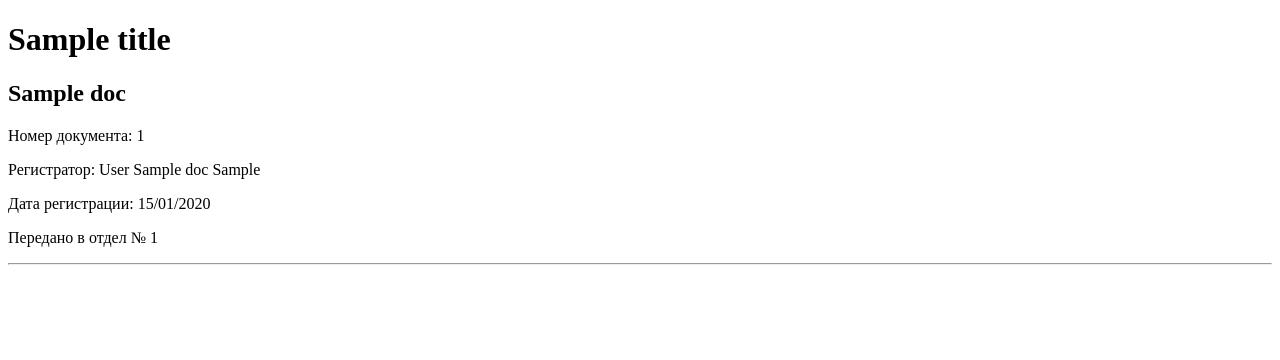
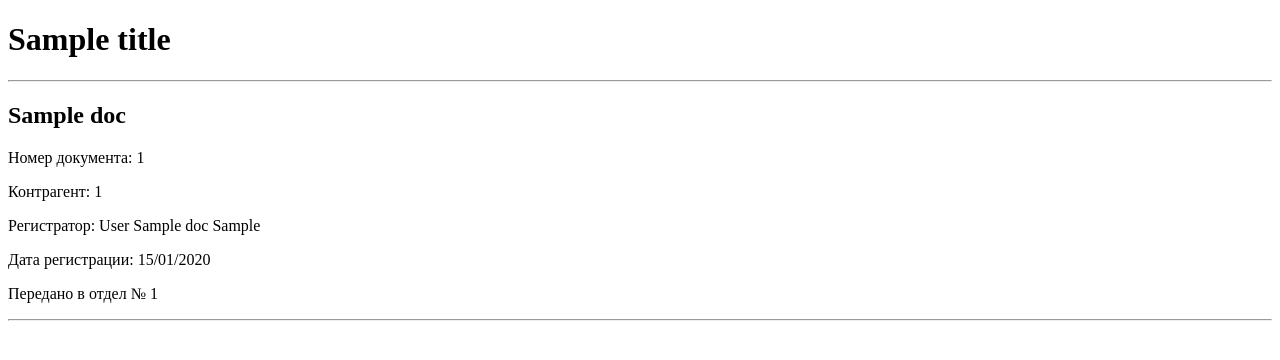
Before and after one commit to Chesh1re1/EDMS, a Django app: template edms/templates/edms/doc.html in a window 1280 px wide. Shown: the top 360 px of the page. Run offline with Django 3.2, Linux system fonts and the light colour scheme; tables that the repository leaves empty hold one stand-in row (values such as "Sample post"); the template is opened without the code that fills it: values that come from a table or form of the project are taken from there, most other values are stand-ins (such as "Sample title", 1, 10 or a date in 2020).

Commit message:
created html file to view information about documents

```diff
--- a/edms/templates/edms/doc.html
+++ b/edms/templates/edms/doc.html
@@ -7,11 +7,13 @@
 <body>
 
 <h1>{{ title }}</h1>
+<hr>
 
 {% for item in doc %}
 <div>
     <p><h2>{{ item.title }}</h2></p>
     <p>Номер документа: {{ item.number }}</p>
+    <p>Контрагент: {{ item.id_contr }}</p>
     <p>Регистратор: {{ item.reg_surname }}
     {{ item.reg_name }}
     {{ item.reg_patronymic }}</p>
--- a/untitled/urls.py
+++ b/untitled/urls.py
@@ -19,5 +19,5 @@ from django.urls import path, include
 
 urlpatterns = [
     path('admin/', admin.site.urls),
-    path('', include('edms.urls')),
+    path('doc/', include('edms.urls')),
 ]
```
